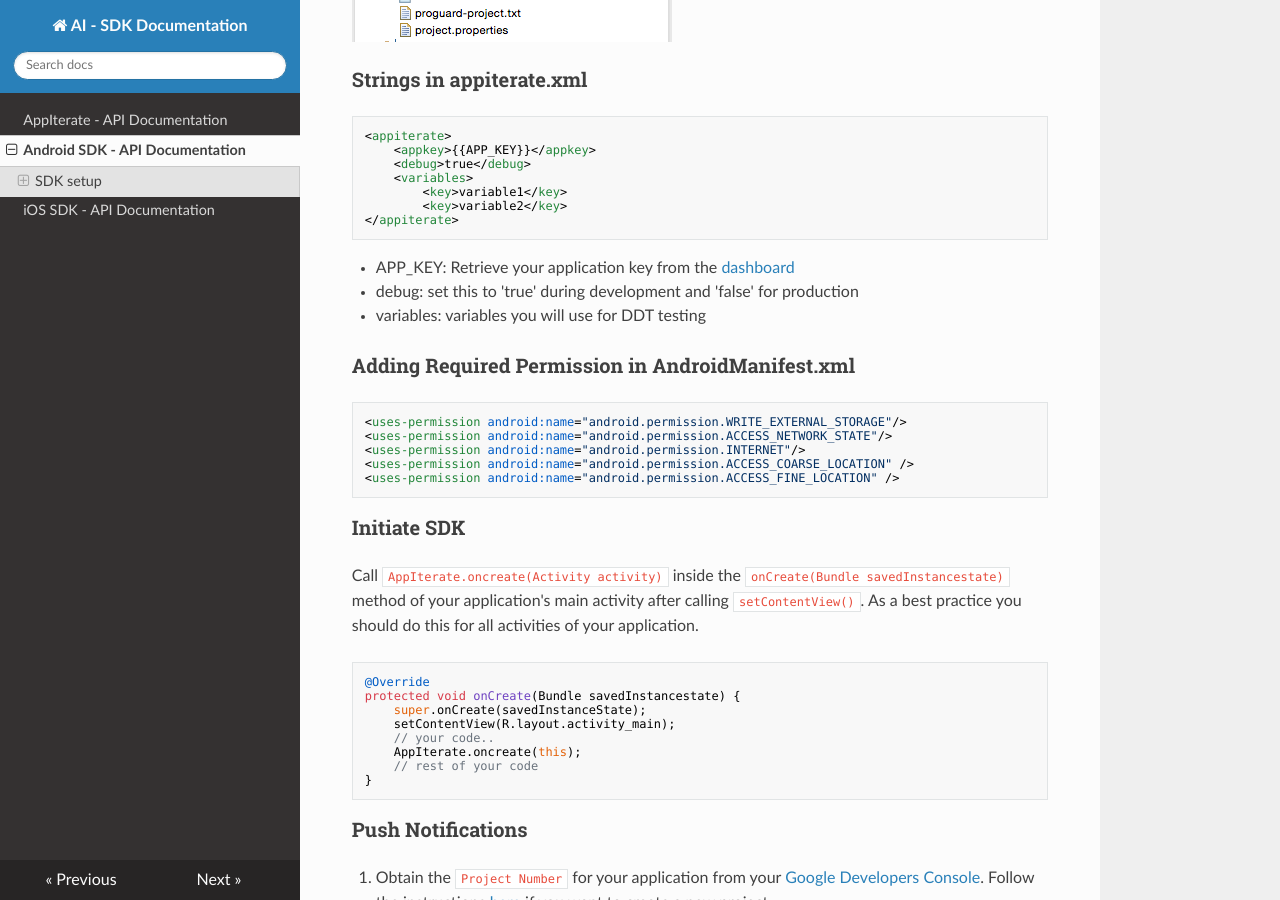
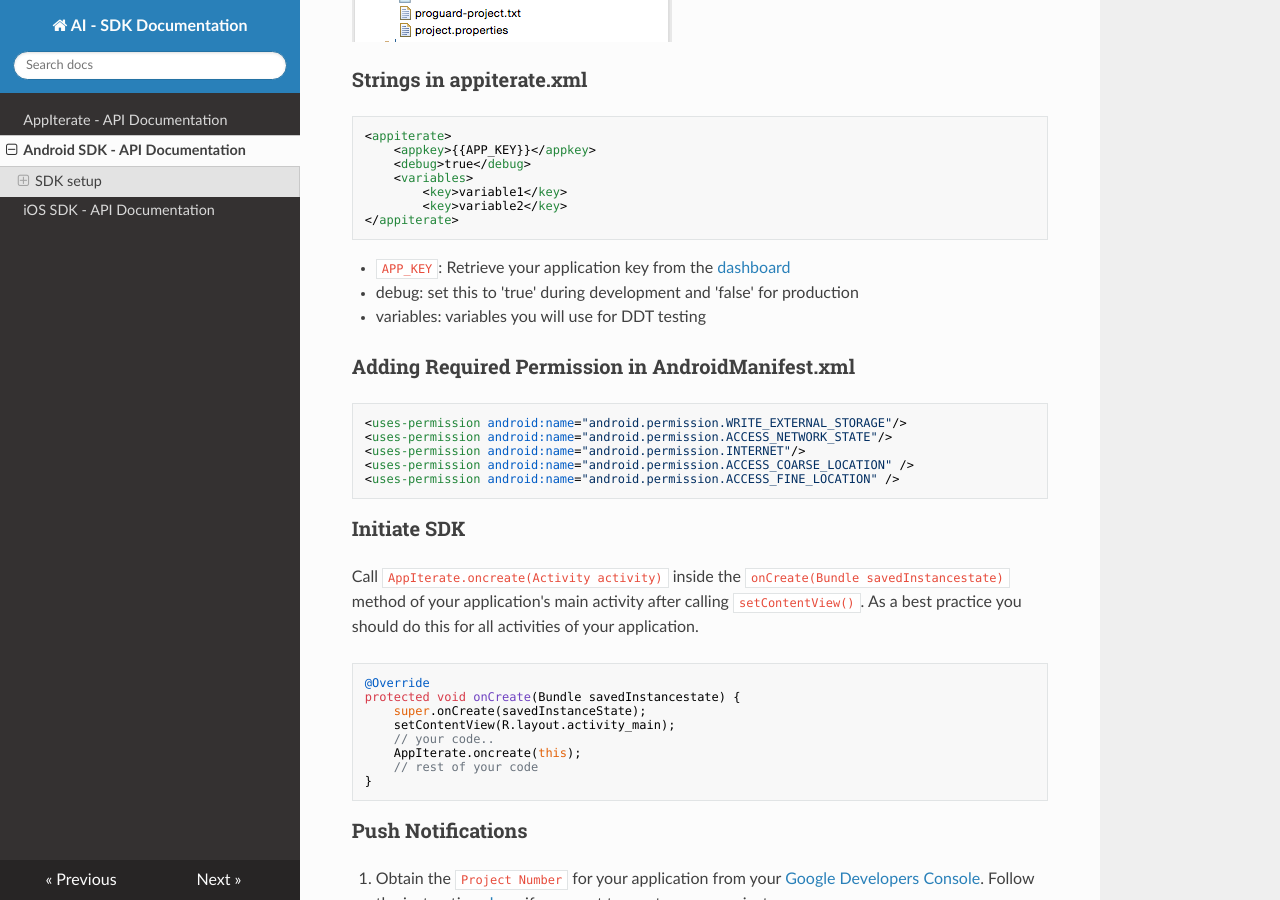
Before and after one commit to AppIterate/docs, an MkDocs documentation site: the page built from docs/android.md, in a window 1280 px wide and 900 px high, scrolled down 988 px. Built offline with MkDocs 1.6.1, drawn with Linux system fonts in a browser that asks for light colours; nearby versions of some CDN libraries.

````diff
--- a/docs/android.md
+++ b/docs/android.md
@@ -27,7 +27,7 @@ Create `appiterate.xml` in project's resources in xml folder
 </appiterate>
 ```
 
-* APP_KEY: Retrieve your application key from the
+* `APP_KEY`: Retrieve your application key from the
 <a href="http://dashboard.appiterate.com" target="_blank">dashboard</a>
 * debug: set this to 'true' during development and 'false' for production
 * variables: variables you will use for DDT testing
````
